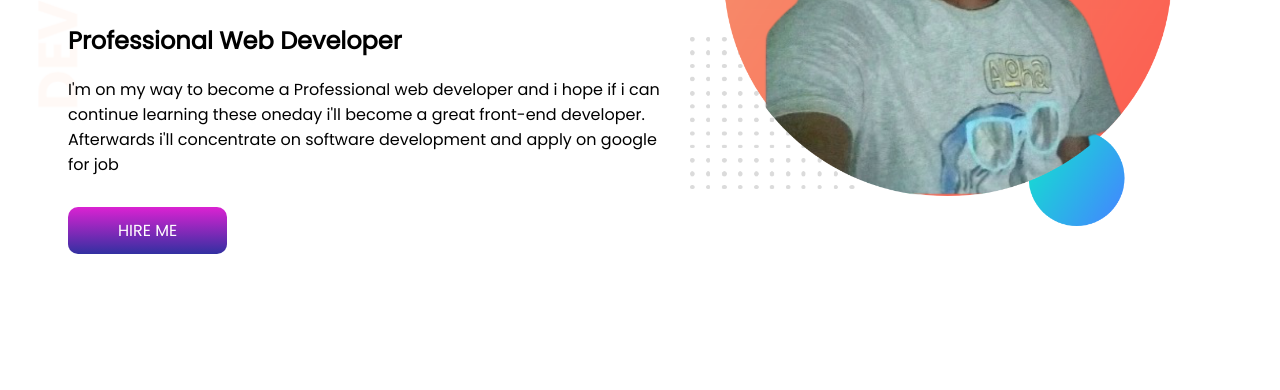
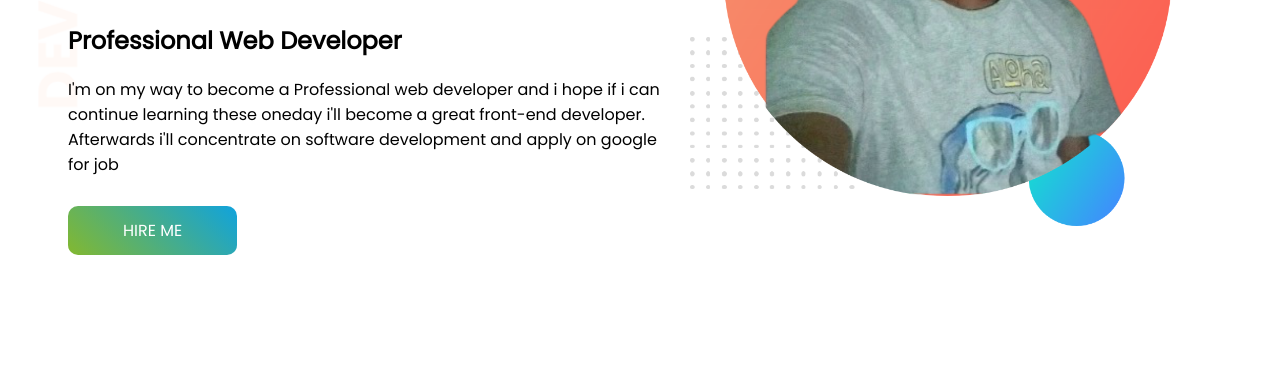
Before and after one commit to skrasel143/portfolio, a plain HTML site: page index.html in a window 1280 px wide. In both pictures the pointer is over the link "HIRE ME". Shown: the part 260-650 px from the top of the page. Drawn offline with Linux system fonts and the light colour scheme.

Commit message:
hover added

```diff
--- a/style.css
+++ b/style.css
@@ -27,6 +27,11 @@ h1{
     color: #fff;
     padding: 12px 50px;
     border-radius: 10px;
+}
+a:hover{
+    color: #fff;
+    background-image: linear-gradient(45deg, #83b82f, #10a3dd);
+    padding: 13px 55px;
 }
 
 .half-width{
```
